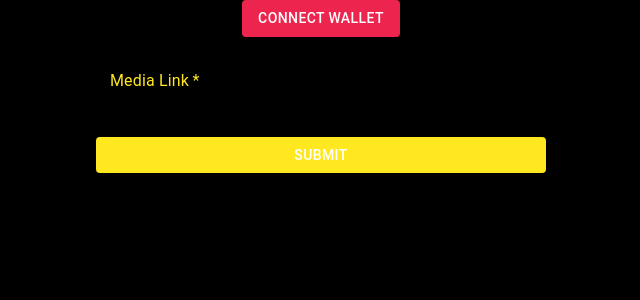
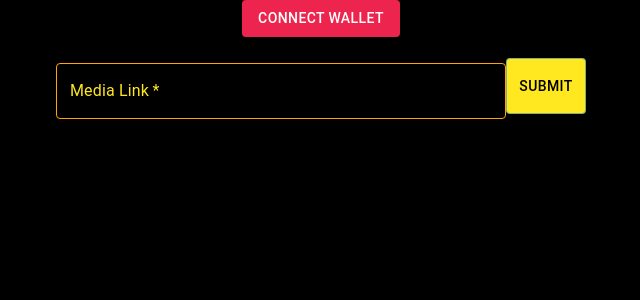
Before and after one commit to Vivian-Oliveira/curly-octo-fortnight-front, a React (Create React App) app in the folder app/: page / in a window 1280 px wide. Shown: the top 300 px of the page, without its empty margins (319-959 px from the left). Built offline with nearby package versions, Linux system fonts and the light colour scheme.

Commit message:
styles: input adjustments

```diff
--- a/app/src/components/MediaForm/index.tsx
+++ b/app/src/components/MediaForm/index.tsx
@@ -1,6 +1,10 @@
-import React, { FormEvent, useState } from "react";
-import { InputsContainer, MediaFormContainer } from "./styles";
-import TextField from "@mui/material/TextField";
+import { FormEvent, useState } from "react";
+import {
+  InputsContainer,
+  MediaFormContainer,
+  StyledTextField,
+  ButtonContainer,
+} from "./styles";
 import Button from "@mui/material/Button";
 import useForm from "../../hooks/useForm";
 import CircularProgress from "@mui/material/CircularProgress";
@@ -28,8 +32,9 @@ const MediaForm = () => {
   return (
     <MediaFormContainer>
       <form onSubmit={onSubmitForm}>
+        <ButtonContainer>
           <InputsContainer>
-          <TextField
+            <StyledTextField
               name={"media"}
               value={form.media}
               onChange={onChange}
@@ -44,11 +49,18 @@ const MediaForm = () => {
               }}
             />
           </InputsContainer>
+
           <Button
             type={"submit"}
             fullWidth
-          variant={"contained"}
-          sx={{ backgroundColor: starWarsYellow }}
+            variant={"outlined"}
+            sx={{
+              backgroundColor: starWarsYellow,
+              color: "#000",
+              margin: "0",
+              height: "7vh",
+              width: "10vh",
+            }}
           >
             {isLoading ? (
               <CircularProgress color={"inherit"} size={24} />
@@ -56,6 +68,7 @@ const MediaForm = () => {
               <>Submit</>
             )}
           </Button>
+        </ButtonContainer>
       </form>
     </MediaFormContainer>
   );
--- a/app/src/components/MediaForm/styles.ts
+++ b/app/src/components/MediaForm/styles.ts
@@ -1,4 +1,5 @@
-import styled from 'styled-components'
+import styled from "styled-components";
+import TextField from "@mui/material/TextField";
 
 export const ScreenContainer = styled.div`
   display: flex;
@@ -6,7 +7,7 @@ export const ScreenContainer = styled.div`
   align-items: center;
   width: 100vw;
   margin-top: 10vh;
-`
+`;
 
 export const InputsContainer = styled.div`
   display: flex;
@@ -14,8 +15,8 @@ export const InputsContainer = styled.div`
   width: 80vw;
   max-width: 450px;
   align-items: center;
-  margin-bottom: 20px;
-`
+  // margin-bottom: 20px;
+`;
 
 export const MediaFormContainer = styled.div`
   display: flex;
@@ -24,14 +25,31 @@ export const MediaFormContainer = styled.div`
   max-width: 450px;
   align-items: center;
   margin-bottom: 20px;
-`
+`;
+
+export const ButtonContainer = styled.div`
+  display: flex;
+  align-items: center;
+  justify-content: center;
+  padding: 10px;
+`;
 
 export const SignUpButtonContainer = styled.div`
   width: 80vw;
   max-width: 450px;
-`
+`;
 
 export const LogoImage = styled.img`
   width: 70vw;
   max-width: 350px;
-`
+`;
+
+export const StyledTextField = styled(TextField)`
+  height: 55px;
+  .MuiOutlinedInput-root {
+    color: orange;
+    & > fieldset {
+      border-color: orange;
+    }
+  }
+`;
--- a/app/src/pages/MainPage/styles.ts
+++ b/app/src/pages/MainPage/styles.ts
@@ -13,6 +13,7 @@ export const Container = styled.div`
 export const MediaGrid = styled.div`
   display: grid;
   grid-template-columns: 1fr 1fr 1fr;
-  row-gap: 10px;
+  row-gap: 40px;
   column-gap: 40px;
-`
+  margin: 14px 14px 24px 24px;
+`;
```
Lines whose indentation alone changed are shown as unchanged.
